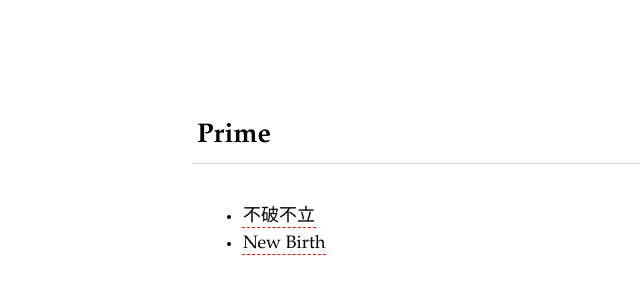
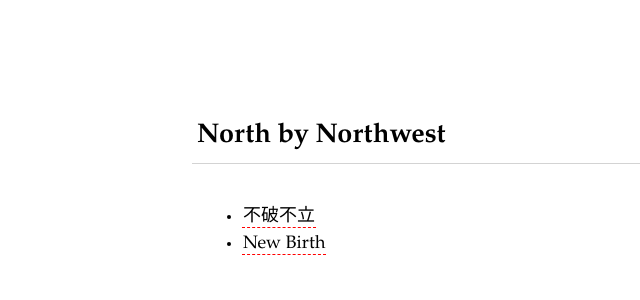
Before and after one commit to doskoi/log, a Jekyll site: the page built from index.html, in a window 1280 px wide. Shown: the top 300 px of the page, without its empty margins (128-768 px from the left). Built offline with Jekyll 4.4.1, drawn with Linux system fonts in a browser that asks for light colours.

Commit message:
Update title

```diff
--- a/_config.yml
+++ b/_config.yml
@@ -1,5 +1,5 @@
 baseurl: http://sh3ng.com
-name: Prime
+name: North by Northwest
 permalink: /log/:year/:month/:day/:title
 date_format: "ordinal"
 subscribe_rss: /atom.xml
--- a/_layouts/page.html
+++ b/_layouts/page.html
@@ -4,7 +4,7 @@
   <meta http-equiv="content-type" content="text/html; charset=utf-8" />
   <link rel="stylesheet" href="/assets/master.css" type="text/css" charset="utf-8">
   <link rel="alternate" type="application/atom+xml" href="atom.xml" title="Atom Feed">
-  <title>{{ page.title }}</title>
+  <title>{{ page.title }} - {{ site.name }}</title>
 </head>
 <body>
   <p>
--- a/index.html
+++ b/index.html
@@ -1,6 +1,6 @@
 ---
 layout: default
-title: Prime
+title: North by Northwest
 ---
 
 <ul>
```
